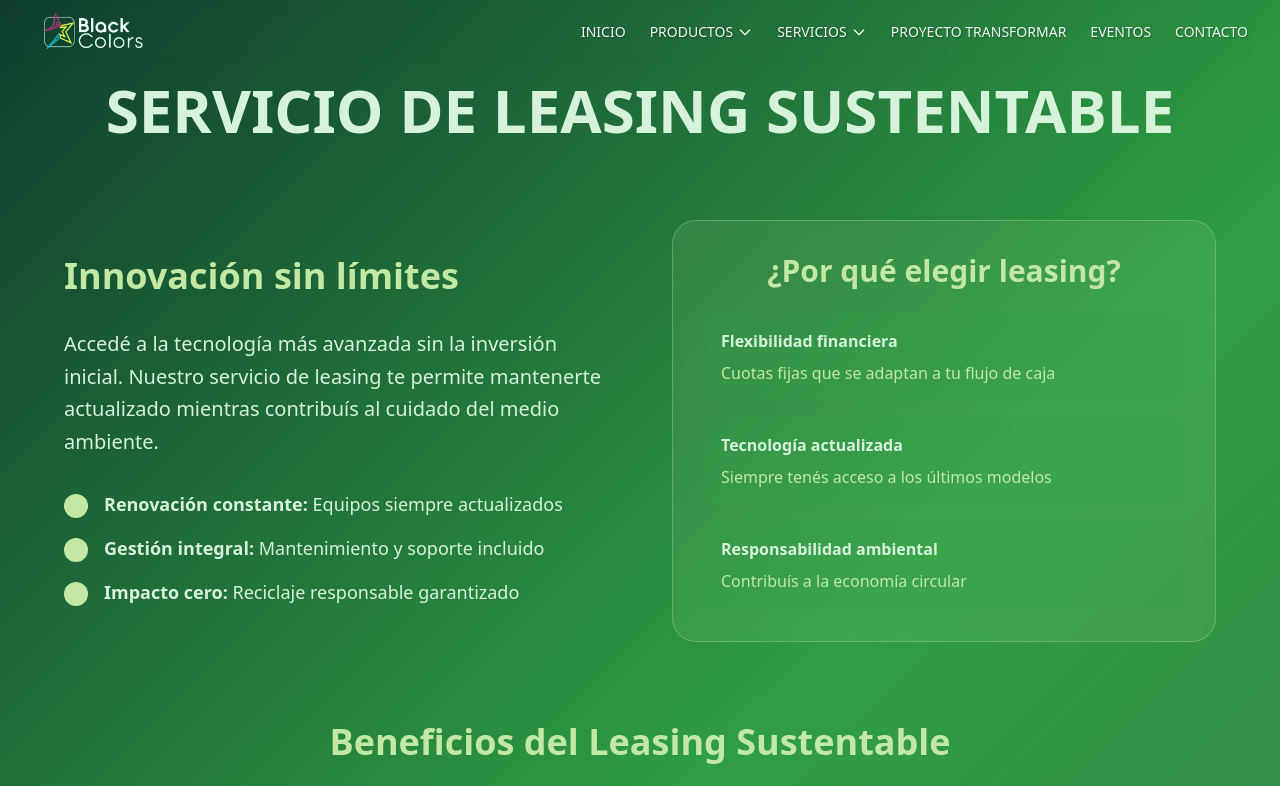
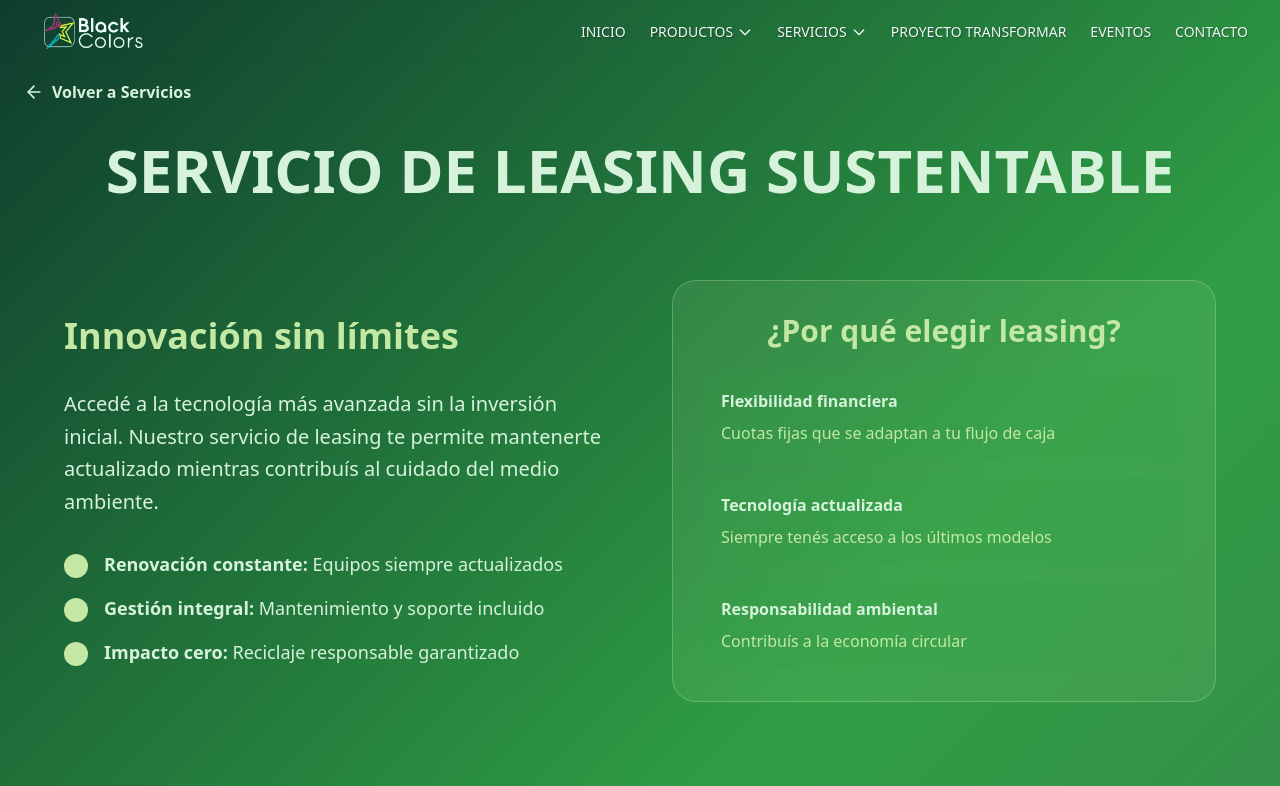
Before and after one commit to francobg7/black-colors-eco-print, a React (Vite) app: page /servicios/leasing in a window 1280 px wide. Shown: the top 786 px of the page. Built offline with nearby package versions, Linux system fonts and the light colour scheme.

Commit message:
nav bar modified

```diff
--- a/src/pages/Leasing.tsx
+++ b/src/pages/Leasing.tsx
@@ -1,11 +1,24 @@
 
 import React from 'react';
+import { Link } from 'react-router-dom';
+import { ArrowLeft } from 'lucide-react';
 import Footer from '@/components/Footer';
 
 const Leasing = () => {
   return (
     <div className="min-h-screen" style={{ background: 'linear-gradient(135deg, #0f3d2e 0%, #2f9e44 50%, #3d7b4f 100%)' }}>
       <div className="container mx-auto px-6 py-20">
+        {/* Navegación */}
+        <div className="mb-8">
+          <Link
+            to="/"
+            className="inline-flex items-center space-x-2 text-[#d7f2db] hover:text-[#c3e8a4] transition-colors font-semibold"
+          >
+            <ArrowLeft className="w-5 h-5" />
+            <span>Volver a Servicios</span>
+          </Link>
+        </div>
+
         {/* Hero Section */}
         <div className="text-center mb-20">
           <h1 className="text-3xl sm:text-5xl lg:text-6xl font-bold mb-8 animate-fade-in" style={{ color: '#d7f2db' }}>
```
